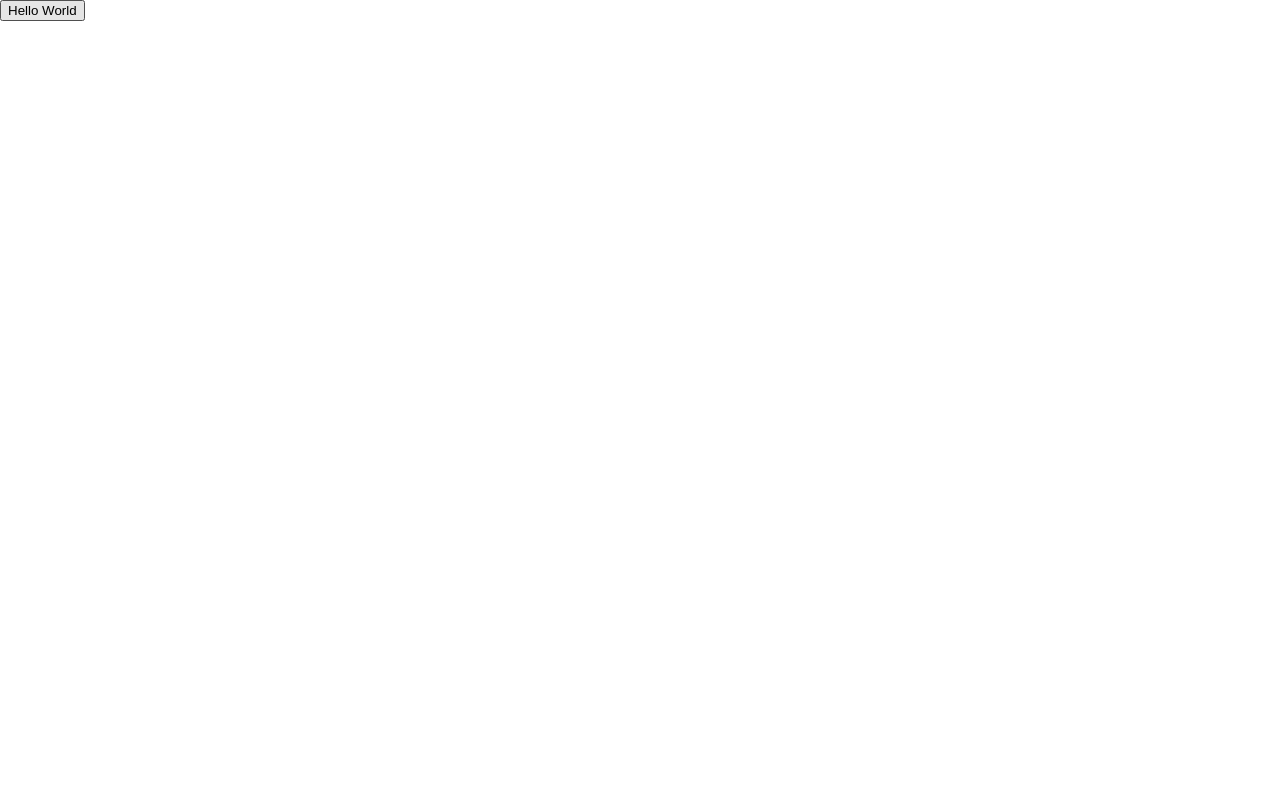
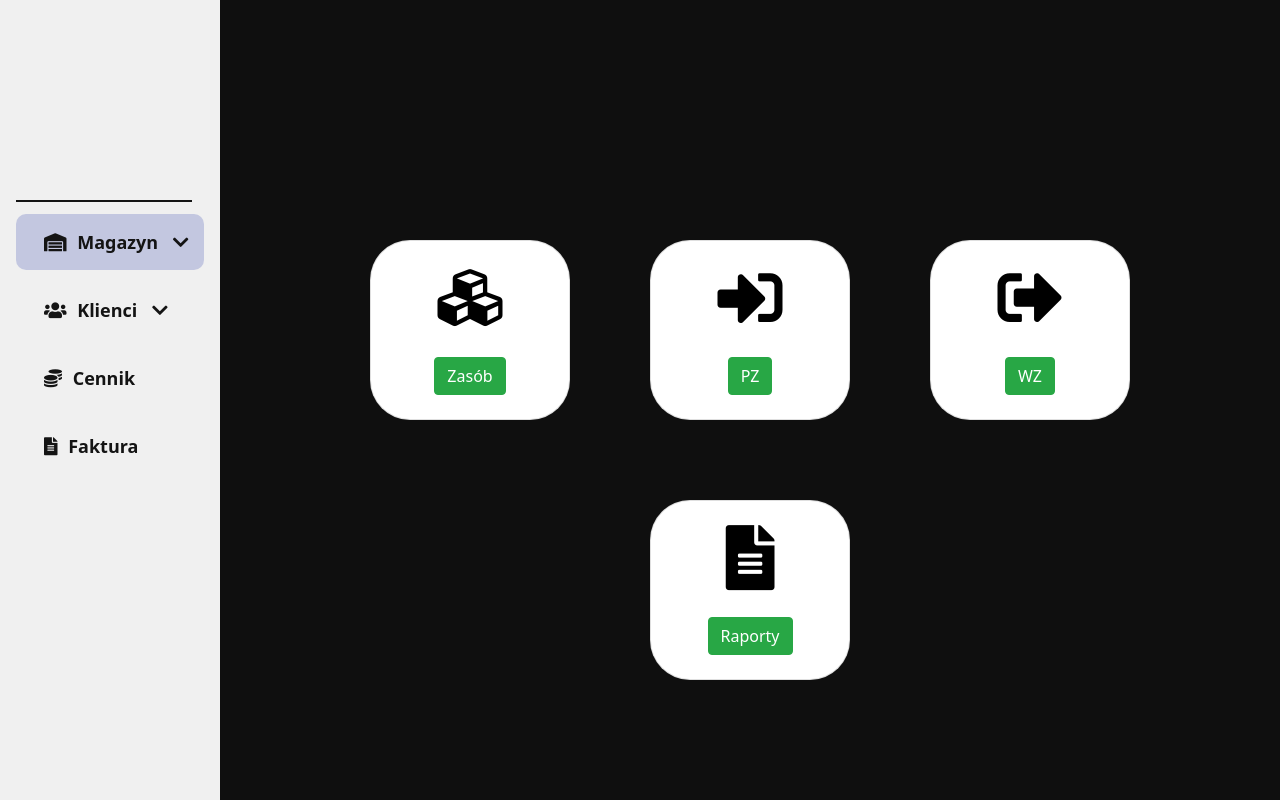
Before and after one commit to tomekk85/CoalSupplierSystem, an Angular app: page /warehouse in a window 1280 px wide. Built offline with nearby package versions, Linux system fonts and the light colour scheme.

Commit message:
Adds nav and warehouse main screen

```diff
--- a/angular.json
+++ b/angular.json
@@ -25,9 +25,14 @@
             ],
             "styles": [
               "./node_modules/@angular/material/prebuilt-themes/indigo-pink.css",
-              "src/styles.css"
+              "src/styles.css",
+              "node_modules/bootstrap/dist/css/bootstrap.min.css",
+              "node_modules/@fortawesome/fontawesome-free/css/all.min.css"
             ],
-            "scripts": []
+            "scripts": [
+              "node_modules/jquery/dist/jquery.min.js",
+              "node_modules/bootstrap/dist/js/bootstrap.min.js"
+            ]
           },
           "configurations": {
             "production": {
--- a/package.json
+++ b/package.json
@@ -21,6 +21,9 @@
     "@angular/platform-browser": "~11.2.10",
     "@angular/platform-browser-dynamic": "~11.2.10",
     "@angular/router": "~11.2.10",
+    "@fortawesome/fontawesome-free": "^5.15.3",
+    "bootstrap": "^4.6.0",
+    "jquery": "^3.6.0",
     "rxjs": "~6.6.0",
     "tslib": "^2.0.0",
     "zone.js": "~0.11.3"
--- a/src/app/app.component.html
+++ b/src/app/app.component.html
@@ -1 +1,49 @@
-<button mat-button>Hello World</button>
+<!DOCTYPE html>
+<html lang="en">
+<head>
+    <meta charset="UTF-8">
+    <meta http-equiv="X-UA-Compatible" content="IE=edge">
+    <meta name="viewport" content="width=device-width, initial-scale=1.0">
+    <title>CoalSupplier</title>
+</head>
+<body>
+    <div class="d-flex p-0">
+        <div class="my-nav vh-100">
+            <div class="active-user h-25">
+
+            </div>
+            <nav class="navbar navbar-expand-sm h-75">
+                <ul class="navbar-nav">
+                    <li class="nav-item">
+                        <a class="nav-link" routerLink="warehouse" data-toggle="collapse" data-target="#wh-collapse" routerLinkActive="active-link"><i class="fas fa-warehouse"></i> Magazyn <i class="fas fa-chevron-down"></i></a>
+                        <ul id="wh-collapse" class="collapse">
+                            <li>Zasób</li>
+                            <li>PZ</li>
+                            <li>WZ</li>
+                            <li>Raporty</li>
+                        </ul>
+                    </li>
+                    <li class="nav-item">
+                        <a class="nav-link" href="#" data-toggle="collapse" data-target="#client-collapse"><i class="fas fa-users"></i> Klienci <i class="fas fa-chevron-down"></i></a>
+                        <ul id="client-collapse" class="collapse">
+                            <li>Zasób</li>
+                            <li>PZ</li>
+                            <li>WZ</li>
+                            <li>Raporty</li>
+                        </ul>
+                    </li>
+                    <li class="nav-item">
+                    <a class="nav-link" href="#"><i class="fas fa-coins"></i> Cennik</a>
+                    </li>
+                    <li class="nav-item">
+                        <a class="nav-link" href="#"><i class="fas fa-file-alt"></i> Faktura</a>
+                    </li>
+                </ul>
+            </nav>
+        </div>
+        <div class="content">
+            <router-outlet></router-outlet>
+        </div>
+    </div>
+</body>
+</html>
--- /dev/null
+++ b/src/app/compontents/warehouse-main/warehouse-main.component.html
@@ -0,0 +1,48 @@
+
+<div class="wh-nav-container">
+  <div class="row">
+    <div class="card">
+      <div class="card-body">
+          <div class="icon-container">
+          <i class="fas fa-cubes"></i>
+          </div>
+          <div>
+          <a href="#" class="btn btn-success">Zasób</a>
+          </div>
+      </div>
+  </div>
+
+  <div class="card">
+      <div class="card-body">
+          <div class="icon-container">
+              <i class="fas fa-sign-in-alt"></i>
+          </div>
+          <div>
+          <a href="#" class="btn btn-success">PZ</a>
+          </div>
+      </div>
+  </div>
+
+  <div class="card">
+      <div class="card-body">
+          <div class="icon-container">
+              <i class="fas fa-sign-out-alt"></i>
+          </div>
+          <div>
+          <a href="#" class="btn btn-success">WZ</a>
+          </div>
+      </div>
+  </div>
+
+  <div class="card">
+      <div class="card-body">
+          <div class="icon-container">
+              <i class="fas fa-file-alt"></i>
+          </div>
+          <div>
+          <a href="#" class="btn btn-success">Raporty</a>
+          </div>
+      </div>
+  </div>
+  </div>
+</div>
--- /dev/null
+++ b/src/app/compontents/warehouse-main/warehouse-main.component.ts
@@ -0,0 +1,15 @@
+import { Component, OnInit } from '@angular/core';
+
+@Component({
+  selector: 'app-warehouse-main',
+  templateUrl: './warehouse-main.component.html',
+  styleUrls: ['./warehouse-main.component.css']
+})
+export class WarehouseMainComponent implements OnInit {
+
+  constructor() { }
+
+  ngOnInit(): void {
+  }
+
+}
--- a/src/app/material/material.module.ts
+++ b/src/app/material/material.module.ts
@@ -1,8 +1,6 @@
 import { NgModule } from '@angular/core';
 
-const MaterialComponents = [
-
-];
+const MaterialComponents = [];
 
 @NgModule({
   imports: [MaterialComponents],
--- a/src/styles.css
+++ b/src/styles.css
@@ -1,4 +1,130 @@
 /* You can add global styles to this file, and also import other style files */
+html, body { height: 100%;}
+* {
+    margin: 0;
+    padding: 0;
+    box-sizing: border-box;
+    font-family: 'Noto Sans', sans-serif;
+}
 
-html, body { height: 100%; }
-body { margin: 0; font-family: Roboto, "Helvetica Neue", sans-serif; }
+body {
+    background-color: rgb(15, 15, 15) !important;
+}
+
+/* ### Side Navi */
+
+nav {
+    background-color: rgb(240, 240, 240);
+}
+
+nav::before {
+    content: "";
+    width: 80%;
+    height: 2px;
+    background: rgb(20, 20, 20);
+    position: absolute;
+    top: 0;
+}
+nav li {
+    width: 100%;
+}
+
+nav ul {
+    flex-wrap: wrap;
+    align-self: flex-start;
+}
+
+.active-user {
+    min-height: 200px;
+    background-color: rgb(240, 240, 240);
+}
+
+.my-nav {
+    max-width: 220px;
+    height: 100%;
+}
+
+.nav-link {
+    text-decoration: none;
+    font-size: large;
+    color:rgb(20, 20, 20);
+    font-weight: bold;
+    margin: 6px 0 6px 0;
+    border-radius: 10px;
+    line-height: 40px;
+}
+
+.nav-link i:first-of-type{
+    margin-right: 6px;
+    margin-left:20px;
+}
+
+.nav-link i:not(:first-of-type){
+    margin-left: 10px;
+}
+
+.nav-link:hover {
+    background-color: rgba(255,255,255,.46);
+}
+
+#wh-collapse li, #client-collapse li {
+    list-style: none;
+    margin-left:65px;
+    width: 80px;
+    margin-bottom:12px;
+    font-weight: bold;
+    font-size: 15px;
+}
+
+.active-link {
+    background-color: rgba(181, 187, 219, 0.753);
+}
+
+/* Content */
+
+.content {
+    width: 100%;
+}
+
+/* Warehouse main nav */
+#warehouse-main {
+    height: 100%;
+    color:rgb(240, 240, 240);
+}
+
+.card {
+    height: 180px;
+    width: 200px;
+    margin:40px;
+    border-radius: 40px !important;
+}
+
+.wh-nav-container {
+    justify-content: center;
+    align-items: center;
+    height: 100%;
+    display: flex;
+}
+
+.row {
+    display: flex;
+    justify-content: center;
+    height: 400px;
+}
+
+.card-body {
+    height: 100%;
+    display: flex;
+    flex-wrap: wrap;
+    align-items: center;
+    justify-content: center;
+}
+
+.icon-container {
+    width: 100%;
+    text-align: center;
+    font-size: 65px;
+    line-height: 65px;
+    color: rgb(0, 0, 0);
+    margin-bottom: 20px;
+}
```
Also changed, not shown: src/app/app.module.ts (+9 -2 lines), src/app/compontents/warehouse-main/warehouse-main.component.css (added), 2 other files (tests, documents, lock files or other folders).
